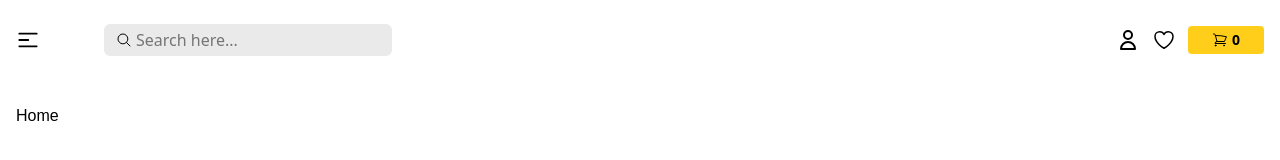
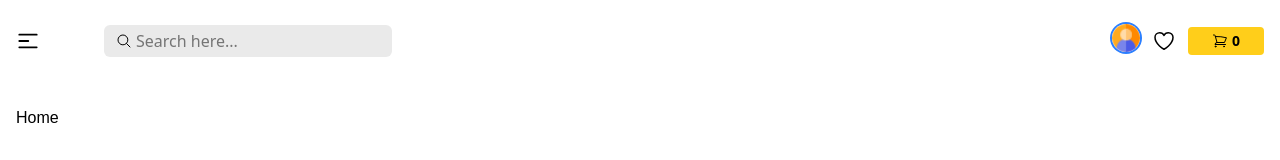
Before and after one commit to Kaoutar-Taki/Book-Store-MERN, a React app in the folder frontend/: page / in a window 1280 px wide. Shown: the top 160 px of the page. Built offline with nearby package versions, Linux system fonts and the light colour scheme; the HTML template or start-up script is replaced by a standard one.

Commit message:
Add dropdown menu to Navbar for user navigation; include avatar and links

```diff
--- a/frontend/src/components/Navbar.tsx
+++ b/frontend/src/components/Navbar.tsx
@@ -6,8 +6,24 @@ import {
 } from "react-icons/hi2";
 import { IoSearchOutline } from "react-icons/io5";
 import { Link } from "react-router-dom";
+import avatarImg from "../assets/avatar.png";
+import { useState } from "react";
+
+const navigation = [
+  { name: "Dashboard", href: "/dashboard" },
+  { name: "Orders", href: "/orders" },
+  { name: "Cart Page", href: "/cart" },
+  { name: "Check Out", href: "/checkout" },
+];
 
 const Navbar = () => {
+  const [isDropdownOpen, setIsDropdownOpen] = useState(false);
+  const toggleDropdown = () => {
+    setIsDropdownOpen(!isDropdownOpen);
+  };
+
+  const currentUser = true;
+
   return (
     <header className="max-w-screen-2xl mx-auto px-4 py-6">
       <nav className="flex justify-between items-center">
@@ -28,7 +44,45 @@ const Navbar = () => {
         </div>
         {/* right side */}
         <div className="relative flex items-center md:space-x-3 space-x-2">
-          <HiOutlineUser className="size-6" />
+          <div className="">
+            {currentUser ? (
+              <>
+                <button onClick={toggleDropdown}>
+                  <img
+                    src={avatarImg}
+                    alt=""
+                    className={`size-7 rounded-full ${
+                      currentUser ? "ring-2 ring-blue-500" : ""
+                    }`}
+                  />
+                </button>
+                {isDropdownOpen && (
+                  <div className="absolute right-0 mt-2 w-48 bg-white shadow-lg rounded-md z-40">
+                    <ul className="py-2">
+                      {navigation.map((nav) => (
+                        <li
+                          key={nav.name}
+                          onClick={() => setIsDropdownOpen(false)}
+                        >
+                          <Link
+                            to={nav.href}
+                            className="block px-4 py-2 text-sm hover:bg-gray-100"
+                          >
+                            {nav.name}
+                          </Link>
+                        </li>
+                      ))}
+                    </ul>
+                  </div>
+                )}
+              </>
+            ) : (
+              <Link to="/login">
+                <HiOutlineUser className="size-6" />
+              </Link>
+            )}
+          </div>
+
           <button className="hidden sm:block">
             <HiOutlineHeart className="size-6" />
           </button>
```
Also changed, not shown: frontend/src/assets/avatar.png (added).
